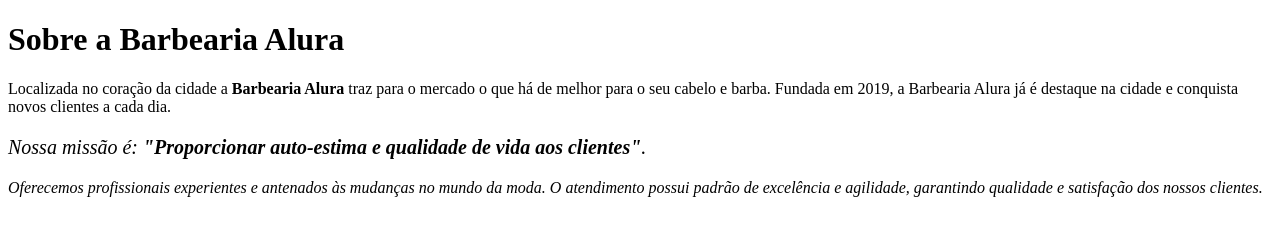
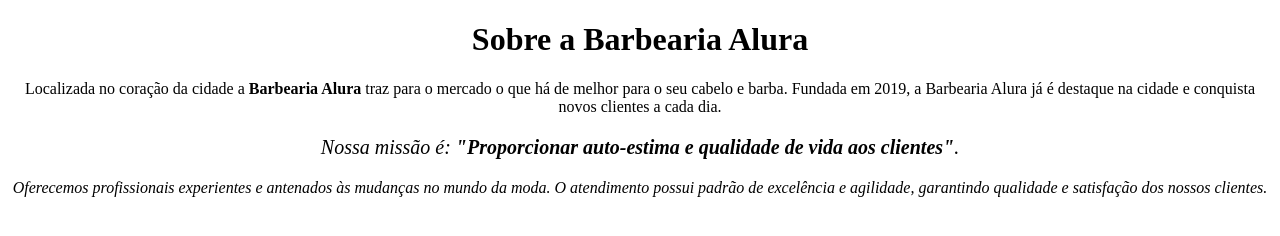
Before and after one commit to EstudanteGUI/1-Repositorio, a plain HTML site: page index.html in a window 1280 px wide. Drawn offline with Linux system fonts and the light colour scheme.

Commit message:
Add files via upload

```diff
--- a/index.html
+++ b/index.html
@@ -5,13 +5,13 @@
         <title>Barbearia Alura</title>
     </head>
     <body>
-		<h1>Sobre a Barbearia Alura</h1>
+        <h1 style="text-align: center;">Sobre a Barbearia Alura</h1>
 
-		<p>Localizada no coração da cidade a <strong>Barbearia Alura</strong> traz para o mercado o que há de melhor para o seu cabelo e barba. Fundada em 2019, a Barbearia Alura já é destaque na cidade e conquista novos clientes a cada dia.</p>
+        <p style="text-align: center;">Localizada no coração da cidade a <strong>Barbearia Alura</strong> traz para o mercado o que há de melhor para o seu cabelo e barba. Fundada em 2019, a Barbearia Alura já é destaque na cidade e conquista novos clientes a cada dia.</p>
 
-		<p style="font-size: 20px"><em>Nossa missão é: <strong>"Proporcionar auto-estima e qualidade de vida aos clientes"</strong>.<em></p>
+        <p style="font-size: 20px; text-align: center;"><em>Nossa missão é: <strong>"Proporcionar auto-estima e qualidade de vida aos clientes"</strong>.<em></p>
 
-		<p>Oferecemos profissionais experientes e antenados às mudanças no mundo da moda. O atendimento possui padrão de excelência e agilidade, garantindo qualidade e satisfação dos nossos clientes.</p>
+        <p style="text-align: center;">Oferecemos profissionais experientes e antenados às mudanças no mundo da moda. O atendimento possui padrão de excelência e agilidade, garantindo qualidade e satisfação dos nossos clientes.</p>
     </body>
 
 </html>
```
Lines whose indentation alone changed are shown as unchanged.
